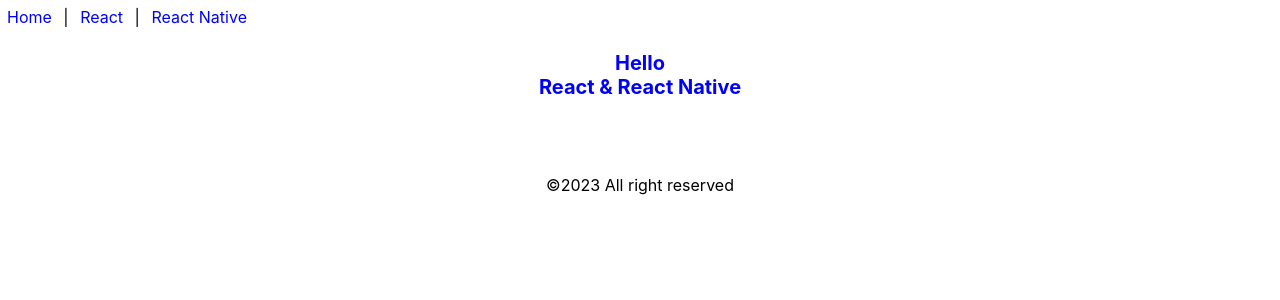
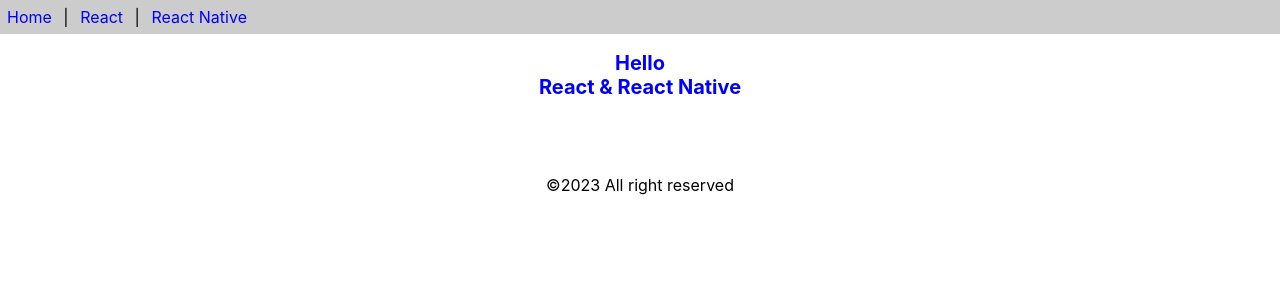
Before and after one commit to ChayanrothJA/app1, a React (Create React App) app: page / in a window 1280 px wide. Shown: the top 300 px of the page. Built offline with nearby package versions, Linux system fonts and the light colour scheme.

Commit message:
Update func-components.js

```diff
--- a/src/func-components.js
+++ b/src/func-components.js
@@ -9,7 +9,7 @@
     }
 
     return(
-        <div style={{backgroundColor: '#ccc['}}>
+        <div style={{backgroundColor: '#ccc'}}>
             <a href=''style={aStyle}>Home</a> |&nbsp;
             <a href=''style={aStyle}>React</a> |&nbsp;
             <a href=''style={aStyle}>React Native</a>
```
